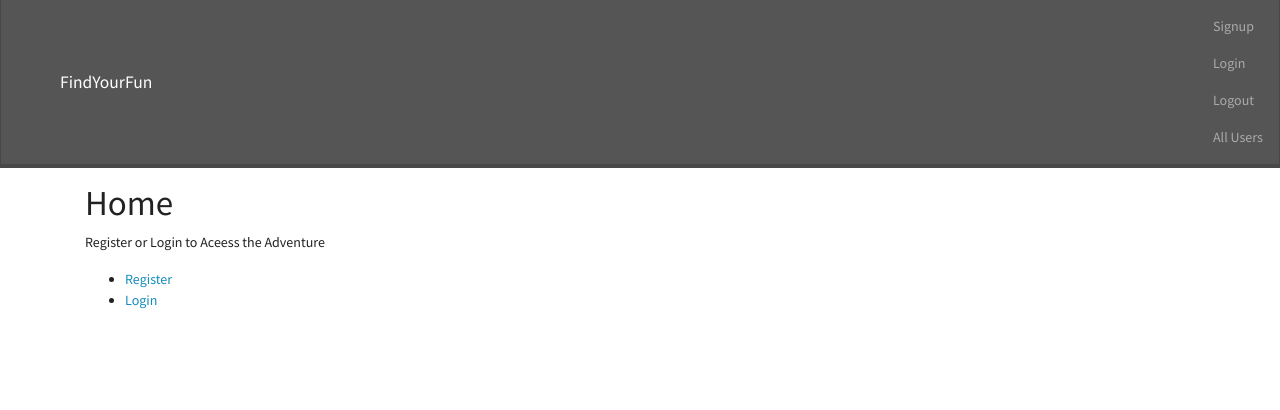
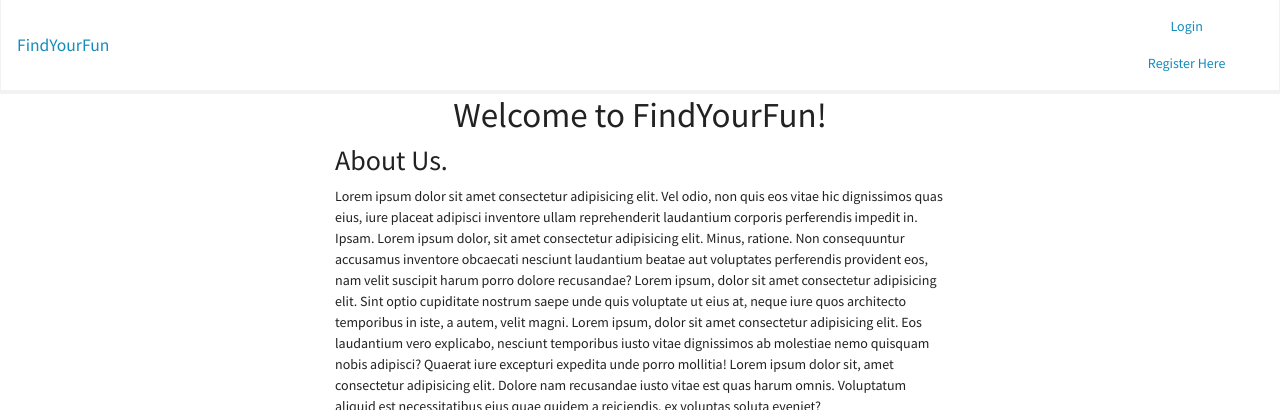
Before and after one commit to smackin/findyourfun, a Flask app: page / in a window 1280 px wide. Shown: the top 410 px of the page. Before the commit the page ends 309 px from the top, so only its background shows below. Run offline with Flask 2, Linux system fonts and the light colour scheme; some libraries are stand-ins or nearby versions.

Commit message:
added styling and features

```diff
--- a/app.py
+++ b/app.py
@@ -39,7 +39,7 @@ def login():
 
         if user:
             session['user_id'] = user.id #keep user logged in
-            flash("Welcome Back!")
+        flash("Welcome Back!", "Success")
         return redirect('/user')
 
     else:
@@ -65,7 +65,7 @@ def add_user():
         db.session.commit()
 
         session['user_id'] = user.id
-        # flash (f'Created new User {username}, welcome {name}')
+        flash(f"Created new User {{username}}, welcome ${name}")
         return render_template('userdetail.html', user=user, form=form, user_id=user.id)
     else:
         return render_template('register.html', form=form)
@@ -98,7 +98,7 @@ def edit_user(uid):
         u.username = form.username.data
         u.password = form.password.data
         db.session.commit()
-        flash("User Profile Updated")
+        flash("User Profile Updated", "success")
         return redirect('/user')
     return render_template("edituser.html", form=form)
 
@@ -110,7 +110,7 @@ def delete_user(uid):
 
     db.session.delete(u)
     db.session.commit()
-    flash ('User Deleted', 'success')
+    flash ('User Deleted', 'warning')
 
     return redirect('/register')
 
@@ -158,7 +158,7 @@ def logout():
     """log User out and redirects to homepage. """
 
     session.clear()
-    flash("You have logged out")
+    flash(u"You have logged out", "info")
     return redirect('/')
 
 
--- a/templates/base.html
+++ b/templates/base.html
@@ -1,36 +1,78 @@
 <!DOCTYPE html>
 <html lang="en">
 <head>
+
   <meta charset="UTF-8">
   <meta name="viewport" content="width=device-width, initial-scale=1.0">
   <meta http-equiv="X-UA-Compatible" content="ie=edge">
-  <title>{% block title %} {%endblock%} </title>
+
+  <title>{% block title %}FYF{%endblock%} </title>
   <link rel="stylesheet" href="https://stackpath.bootstrapcdn.com/bootswatch/4.1.3/lumen/bootstrap.css">
+
 </head>
 <body>
 
-<nav class="navbar navbar-dark bg-dark">
-  <div class="container">
+{% if 'user_id' not in session %}
+<nav class="navbar navbar-expand bg-light">
+  <div class="container-fluid">
     <a class="navbar-brand" href="/"> FindYourFun</a>
   </div>
-  <ul class="navbar-nav">
-    <li class="nav-item"><a class="nav-link" href="/register">Signup</a></li>
-    <li class="nav-item"><a class="nav-link" href="/login">Login </a></li>
-    <li class="nav-item"><a class="nav-link" href="/logout">Logout</a></li>
-    <li class="nav-item"><a class="nav-link" href="/user">All Users</a></li>
+  <ul class="nav nav-pills nav-fill">
+    <li class="nav-item">
+      <a class="nav-link" href="/login">Login </a>
+    </li>
+    <li class="nav-item">
+      <a class="nav-link" href="/register">Register Here</a>
+    </li>
   </ul>
 </nav>
+{% endif %}
+{% if 'user_id' in session %}
+<nav class="navbar navbar-expand bg-light">
+  <div class="container-fluid">
+    <a class="navbar-brand" href="/"> FindYourFun</a>
+  </div>
+  <ul class="nav nav-pills nav-fill">
+    <li class="nav-item">
+      <a class="nav-link" href="/login">About Us </a>
+    </li>
+    <li class="nav-item">
+      <a class="nav-link" href="/logout">Logout</a>
+    </li>
+    <li class="nav-item">
+      <a class="nav-link" href="/user">All Users</a>
+    </li>
+  </ul>
+</nav>
+<!-- Would like to add a Route to show user Bio -->
+{% endif %}
 
-<div class="container" style="margin-top:1em">
-{% for msg in get_flashed_messages() %}
-<div class="alert alert-danger"> {{msg}} </div>
-{% endfor %}
+
+{% with messages = get_flashed_messages(with_categories=true) %}
+  {% if messages %}
+    <ul class=flashes>
+    {% for category, message in messages %}
+      <p class="{{ category }}">{{ message }}</p>
+    {% endfor %}
+    </ul>
+  {% endif %}
+{% endwith %}
 
 {% block content %}
-{% endblock %}
+<div class="text-cetner mx-auto d-block">
+  <img src="https://images.unsplash.com/photo-1496950866446-3253e1470e8e?ixlib=rb-1.2.1&ixid=MnwxMjA3fDB8MHxzZWFyY2h8MzR8fGFkdmVudHVyZXxlbnwwfDB8MHx8&auto=format&fit=crop&w=500&q=60" class="rounded mx-auto d-block shadow-sm p-3 mb-5 bg-body rounded" alt="rv">
 </div>
-
 </body>
 </html>
+{% endblock %}
+
+{% block footer %}
+<div class="container">
+  <div id="footer">
+        <p>&copy 2022 Awesome, Inc.</p>
+  </div>
+</div>
+{%- endblock %}
+
 
 <!-- possible footer with information -->
--- a/templates/index.html
+++ b/templates/index.html
@@ -1,21 +1,23 @@
 {% extends 'base.html' %}
 {% block content %}
 
-<h1> Home </h1>
-<p>Register or Login to Aceess the Adventure</p>
 
-<ul>
-    {% if 'user_id' not in session %}
-    <li><a href="/register">Register</a></li>
-    <li><a href="/login">Login</a></li>
-    {% endif %}
-    {% if 'user_id' in session %}
-    <li><a href="/park">Find Fun</a></li>
-    <li><a href="/logout">Logout</a></li>
-    <!-- Would like to add a Route to show user Bio -->
-
-    {% endif %}
+<div class="col-md-6 offset-md-3">
+<h1 class="text-center"> Welcome to FindYourFun! </h1>
+<h2> About Us. </h2>
+ <blockquote>
+    Lorem ipsum dolor sit amet consectetur adipisicing elit. Vel odio, non quis eos vitae hic dignissimos quas eius, iure placeat adipisci inventore ullam reprehenderit laudantium corporis perferendis impedit in. Ipsam.
+    Lorem ipsum dolor, sit amet consectetur adipisicing elit. Minus, ratione. Non consequuntur accusamus inventore obcaecati nesciunt laudantium beatae aut voluptates perferendis provident eos, nam velit suscipit harum porro dolore recusandae?
+    Lorem ipsum, dolor sit amet consectetur adipisicing elit. Sint optio cupiditate nostrum saepe unde quis voluptate ut eius at, neque iure quos architecto temporibus in iste, a autem, velit magni.
+    Lorem ipsum, dolor sit amet consectetur adipisicing elit. Eos laudantium vero explicabo, nesciunt temporibus iusto vitae dignissimos ab molestiae nemo quisquam nobis adipisci? Quaerat iure excepturi expedita unde porro mollitia!
+    Lorem ipsum dolor sit, amet consectetur adipisicing elit. Dolore nam recusandae iusto vitae est quas harum omnis. Voluptatum aliquid est necessitatibus eius quae quidem a reiciendis, ex voluptas soluta eveniet?
+ </blockquote>
 
 </ul>
+</div>
+<div class="text-cetner mx-auto d-block">
+    <img src="https://images.unsplash.com/photo-1496950866446-3253e1470e8e?ixlib=rb-1.2.1&ixid=MnwxMjA3fDB8MHxzZWFyY2h8MzR8fGFkdmVudHVyZXxlbnwwfDB8MHx8&auto=format&fit=crop&w=500&q=60" class="rounded mx-auto d-block shadow-sm p-3 mb-5 bg-body rounded" alt="rv">
+</div>
+
 
 {% endblock %}
```
Also changed, not shown: templates/allusers.html (+27 -7 lines), templates/login.html (+98 -9 lines), templates/park.html (+16 -23 lines), templates/register.html (+12 -3 lines), templates/userdetail.html (+5 -3 lines), 1 other file.
